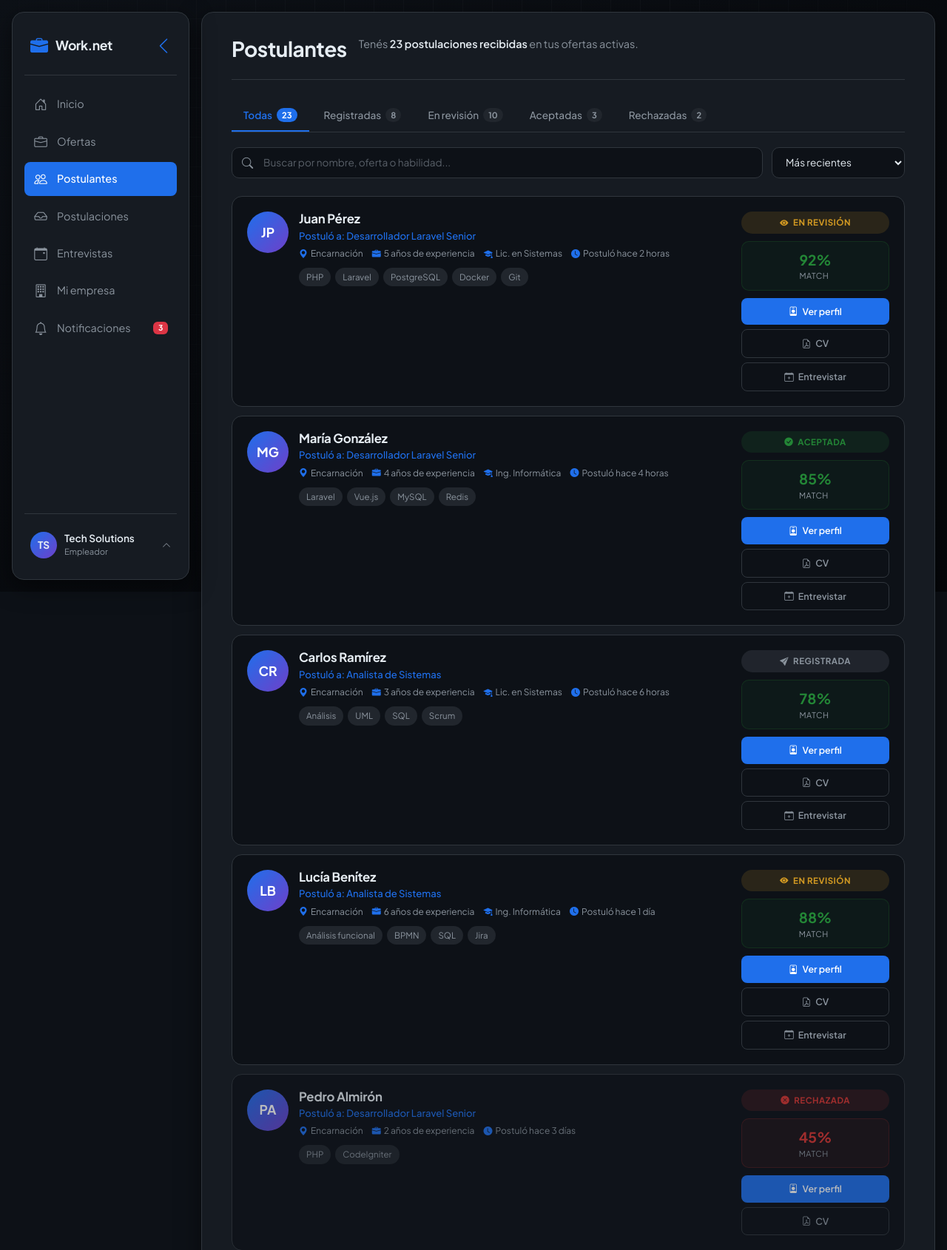
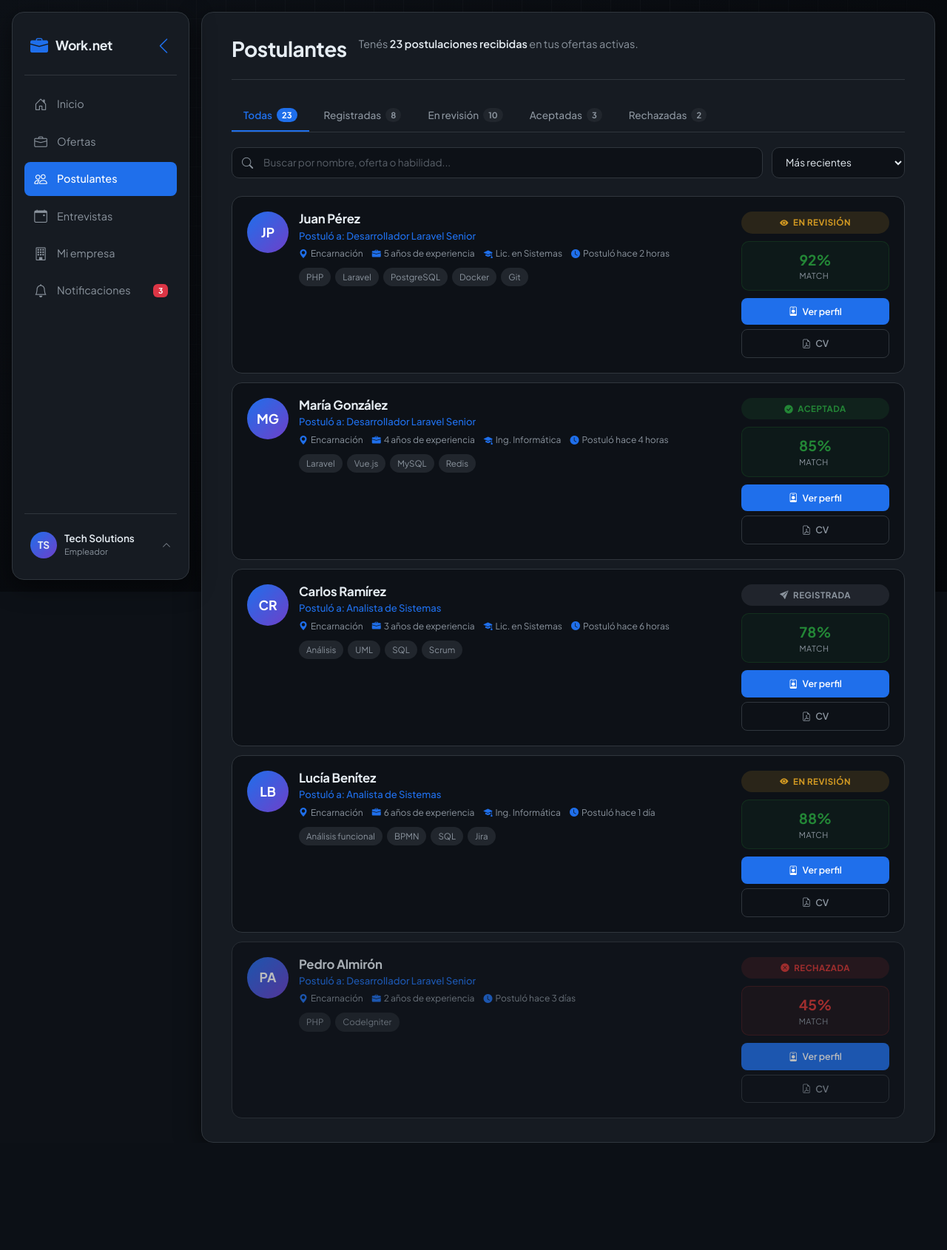
Before and after one commit to matiashaguero2002/work.net, a Laravel app: page /empleador/postulantes in a window 1280 px wide. Shown: the top 1690 px of the page at 74% size. After the commit the page ends 1545 px from the top, so only its background shows below. Run offline with Laravel 12, Linux system fonts and the light colour scheme; style sheets or scripts are compiled from the project's sources.

Commit message:
Actualizacion

```diff
--- a/app/Http/Controllers/Employer/ApplicantController.php
+++ b/app/Http/Controllers/Employer/ApplicantController.php
@@ -29,7 +29,7 @@ class ApplicantController extends Controller
                 'match' => 92,
                 'lowMatch' => false,
                 'dimmed' => false,
-                'actions' => ['profile', 'cv', 'interview'],
+                'actions' => ['profile', 'cv'],
             ],
             [
                 'id' => 2,
@@ -49,7 +49,7 @@ class ApplicantController extends Controller
                 'match' => 85,
                 'lowMatch' => false,
                 'dimmed' => false,
-                'actions' => ['profile', 'cv', 'interview'],
+                'actions' => ['profile', 'cv'],
             ],
             [
                 'id' => 3,
@@ -69,7 +69,7 @@ class ApplicantController extends Controller
                 'match' => 78,
                 'lowMatch' => false,
                 'dimmed' => false,
-                'actions' => ['profile', 'cv', 'interview'],
+                'actions' => ['profile', 'cv'],
             ],
             [
                 'id' => 4,
@@ -89,7 +89,7 @@ class ApplicantController extends Controller
                 'match' => 88,
                 'lowMatch' => false,
                 'dimmed' => false,
-                'actions' => ['profile', 'cv', 'interview'],
+                'actions' => ['profile', 'cv'],
             ],
             [
                 'id' => 5,
--- a/resources/views/candidate/interviews.blade.php
+++ b/resources/views/candidate/interviews.blade.php
@@ -93,6 +93,9 @@
                                 <button class="wn-action-btn wn-action-btn-danger" type="button">
                                     <i class="bi bi-x-circle"></i> Cancelar
                                 </button>
+                                <button class="wn-action-btn wn-action-btn-secondary" type="button">
+                                    <i class="bi bi-calendar-plus"></i> Negociar horario
+                                </button>
                             @endif
                         </div>
                     </div>
--- a/resources/views/employer/applicants/index.blade.php
+++ b/resources/views/employer/applicants/index.blade.php
@@ -73,9 +73,6 @@
                             @if(in_array('cv', $applicant['actions']))
                                 <a href="#" class="wn-applicant-action secondary"><i class="bi bi-file-earmark-pdf"></i> CV</a>
                             @endif
-                            @if(in_array('interview', $applicant['actions']))
-                                <a href="#" class="wn-applicant-action secondary"><i class="bi bi-calendar-plus"></i> Entrevistar</a>
-                            @endif
                         </div>
                     </div>
                 </article>
--- a/resources/views/partials/wn-navbar.blade.php
+++ b/resources/views/partials/wn-navbar.blade.php
@@ -82,11 +82,6 @@
                 </a>
             </li>
             <li>
-                <a href="{{ route('employer.applicants.show', 1) }}" class="{{ request()->routeIs('employer.applicants.show') ? 'active' : '' }}" title="Postulaciones">
-                    <i class="bi bi-inbox"></i> <span>Postulaciones</span>
-                </a>
-            </li>
-            <li>
                 <a href="#" title="Entrevistas">
                     <i class="bi bi-calendar-event"></i> <span>Entrevistas</span>
                 </a>
@@ -122,7 +117,11 @@
              NOTIFICACIONES (común a todos los roles)
              ============================================ --}}
         <li>
-            <a href="{{ route('notifications.index') }}" class="{{ request()->routeIs('notifications.*') ? 'active' : '' }}" title="Notificaciones">
+            @if($role === 'empleador')
+                <a href="{{ route('employer.notifications.index') }}" class="{{ request()->routeIs('employer.notifications.*') ? 'active' : '' }}" title="Notificaciones">
+            @else
+                <a href="{{ route('notifications.index') }}" class="{{ request()->routeIs('notifications.*') ? 'active' : '' }}" title="Notificaciones">
+            @endif
                 <i class="bi bi-bell"></i> <span>Notificaciones</span>
                 <span class="badge bg-danger ms-auto" style="font-size:0.65rem;">3</span>
             </a>
@@ -162,8 +161,6 @@
 
             @if($role === 'empleador')
                 <a href="{{ route('employer.company.profile') }}" class="wn-user-dropdown-item"><i class="bi bi-building"></i> Mi empresa</a>
-            @else
-                <a href="{{ route('candidate.profile') }}" class="wn-user-dropdown-item"><i class="bi bi-person"></i> Mi perfil</a>
             @endif
 
             <a href="#" class="wn-user-dropdown-item"><i class="bi bi-gear"></i> Configuración</a>
```
Also changed, not shown: tmp_ne0.php (added, +7 -0 lines), specs/notificaciones_empleador.html (renamed from specs/notificaciones_empleado.html).
